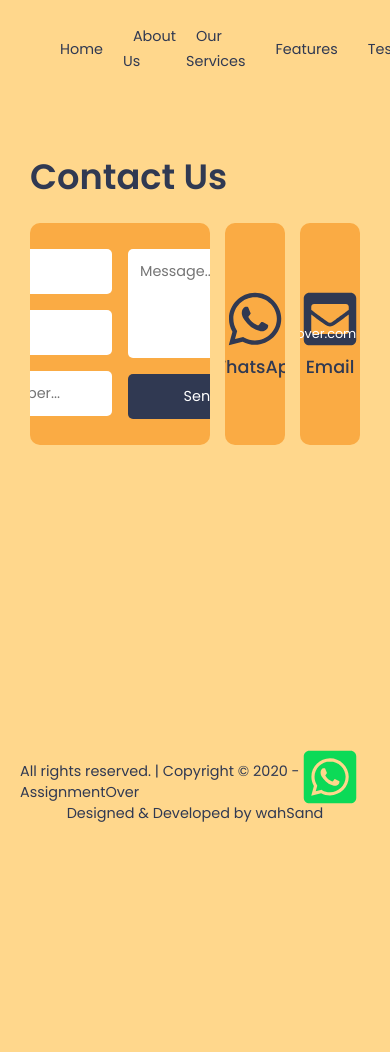
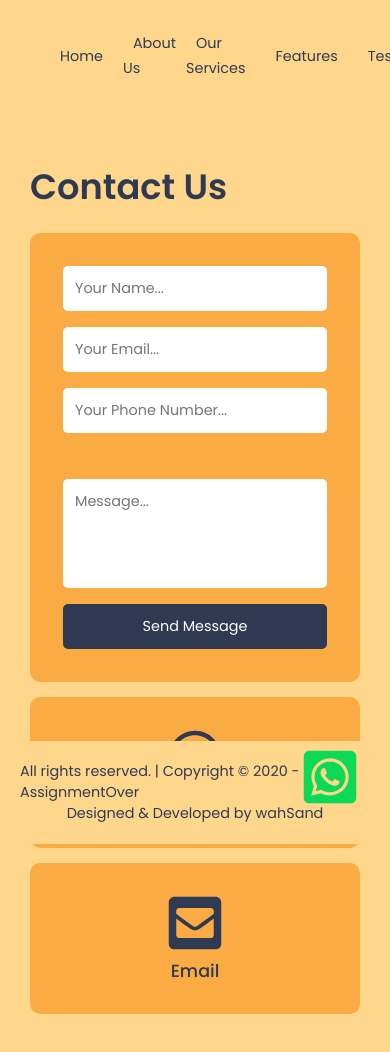
Before and after one commit to wahsandaruwan/assignmentover_frontend, a React (Create React App) app: page /contact in a window 390 px wide. Shown: the top 1052 px of the page. Before the commit the page ends 844 px from the top, so only its background shows below. Built offline with nearby package versions, Linux system fonts and the light colour scheme.

Commit message:
Added media queries for features, testimonials and contact pages

```diff
--- a/src/Components/Pages/Contact.js
+++ b/src/Components/Pages/Contact.js
@@ -13,6 +13,7 @@ const Contact = () => {
         <h1 className="heading">Contact Us</h1>
         <div className="contact-grid">
           <ContactForm extraClass="span-column" />
+          <div className="other-contact-methods">
             <CommonCard
               icon={<FaWhatsapp />}
               title="WhatsApp"
@@ -27,6 +28,7 @@ const Contact = () => {
             />
           </div>
         </div>
+      </div>
     </>
   )
 }
--- a/src/Components/Sections/Styles/CommonCardStyles.css
+++ b/src/Components/Sections/Styles/CommonCardStyles.css
@@ -1,6 +1,7 @@
 /* -----Common card----- */
 .common-card {
   position: relative;
+  height: 300px;
   padding: 30px;
   background-color: #faab44;
   display: flex;
--- a/src/Components/Sections/Styles/NavBarStlyes.css
+++ b/src/Components/Sections/Styles/NavBarStlyes.css
@@ -7,7 +7,7 @@
   justify-content: space-between;
   align-items: center;
   background-color: #ffd78c;
-  padding: 18px 40px;
+  padding: 25px 40px;
 }
 
 /* Logo */
--- a/src/index.css
+++ b/src/index.css
@@ -198,15 +198,25 @@ svg {
   width: 100%;
   display: grid;
   gap: 15px;
-  grid-template-columns: repeat(5, 1fr);
+  grid-template-columns: repeat(3, 1fr);
+}
+
+.contact .contact-grid .common-card {
+  height: inherit;
 }
 
 .contact .contact-grid .span-column {
-  grid-column: span 3;
+  grid-column: span 2;
 }
 
 .contact .contact-grid .common-card {
   cursor: pointer;
+}
+
+.contact .contact-grid .other-contact-methods {
+  display: grid;
+  gap: 15px;
+  grid-template-columns: repeat(2, 1fr);
 }
 
 /* ----------------Dashboard page---------------- */
@@ -321,7 +331,7 @@ svg {
 @media (max-width: 1100px) {
   /* -----Common----- */
   .page {
-    padding: 150px 30px;
+    padding: 160px 30px;
   }
 
   /* -----Home page----- */
@@ -343,13 +353,21 @@ svg {
     grid-column: span 1;
   }
 
-  /* -----Services page----- */
-  .services .services-grid .service-type {
-    grid-template-columns: repeat(2, 1fr);
+  /* -----Contact page----- */
+  .contact .contact-grid .span-column {
+    grid-column: span 1;
+  }
+
+  /* -----Services, Features, Testimonial & Contact page----- */
+  .services .services-grid .service-type,
+  .features .features-grid,
+  .testimonials .testimonials-grid,
+  .contact .contact-grid {
+    grid-template-columns: repeat(1, 1fr);
   }
 }
 
-@media (max-width: 500px) {
+@media (max-width: 600px) {
   /* -----Services page----- */
   .services {
     align-items: center;
@@ -364,7 +382,22 @@ svg {
     margin-bottom: 10px !important;
   }
 
-  .services .services-grid .service-type {
+  .contact .contact-grid .contact-form {
+    flex-direction: column;
+    justify-content: center;
+  }
+
+  .contact .contact-grid .contact-form .col {
+    width: 100%;
+    margin: 0;
+    padding: 15px;
+  }
+
+  /* -----Services, Features, Testimonial page----- */
+  .services .services-grid .service-type,
+  .features .features-grid,
+  .testimonials .testimonials-grid,
+  .contact .contact-grid .other-contact-methods {
     grid-template-columns: repeat(1, 1fr);
   }
 }
```
Lines whose indentation alone changed are shown as unchanged.
